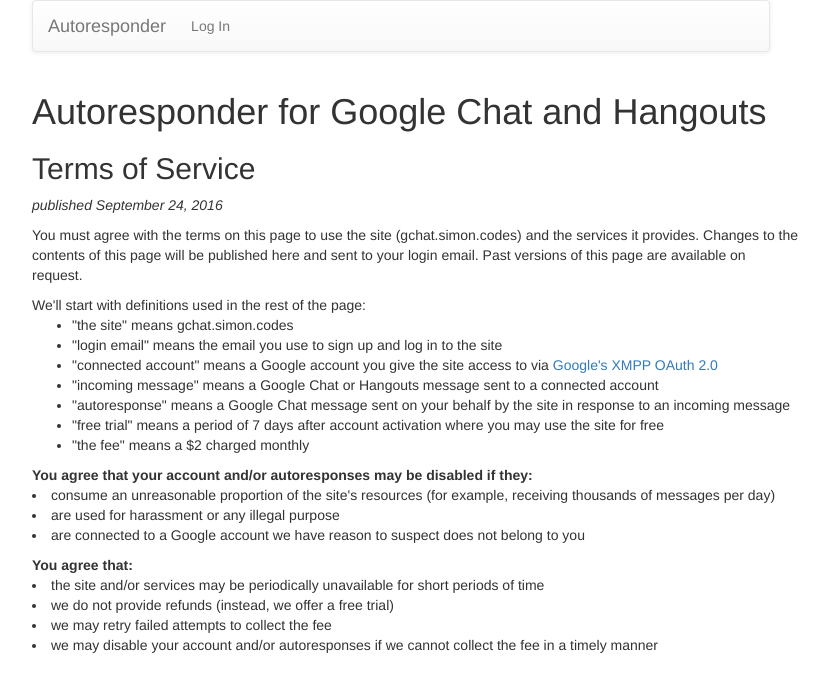
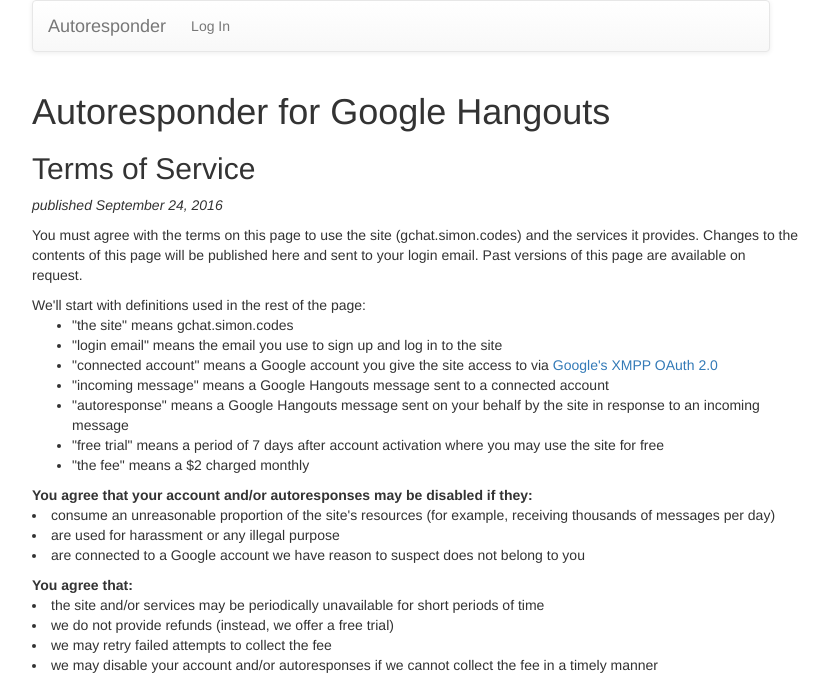
Before and after one commit to simon-weber/gchatautorespond, a Django app: page /terms/ in a window 1280 px wide. Shown: the top 675 px of the page, without its empty margins (239-1068 px from the left). Run offline with Django 3.2, Linux system fonts and the light colour scheme; parts of the project's set-up code (start-up, migrations or seed data) failed here and were passed over; some libraries are stand-ins or nearby versions.

Commit message:
remove Google Chat references to avoid confusion
that used to be what people called Google Talk, but recently Google renamed Google Hangouts Chat to Google Chat

```diff
--- a/gchatautorespond/apps/autorespond/templates/base.html
+++ b/gchatautorespond/apps/autorespond/templates/base.html
@@ -8,8 +8,8 @@
         <meta http-equiv="X-UA-Compatible" content="IE=edge">
         <meta name="viewport" content="width=device-width, initial-scale=1">
 
-        <title>Autoresponder for Google Chat and Hangouts</title>
-        <meta name="description" content="Automatically respond to Google Chat and Hangouts messages.">
+        <title>Autoresponder for Google Hangouts</title>
+        <meta name="description" content="Automatically respond to Google Hangouts messages.">
         <meta name="author" content="simon@simonmweber.com">
 
         <!-- favicon -->
--- a/gchatautorespond/apps/autorespond/templates/logged_out.html
+++ b/gchatautorespond/apps/autorespond/templates/logged_out.html
@@ -6,11 +6,11 @@
 <div class="jumbotron">
     <div class="container text-center landing">
         <h1>Autoresponder</h1>
-        <h2>for Google Chat and Hangouts</h2>
+        <h2>for Google Hangouts</h2>
         <br/>
 
         <p>
-        Autoresponder lets you reply automatically to Google Chat and Hangouts messages, even if you're offline.
+        Autoresponder lets you reply automatically to Google Hangouts messages, even if you're offline.
         <br/>
         It's {{ view.price }} charged monthly, with a {{ view.trial_length }} no-questions-asked free trial, and cancellable any time.
         </p>
@@ -42,7 +42,7 @@
                 <span class="glyphicon glyphicon-transfer" style="font-size:4em;"></span>
             </div>
             <h3>automatically direct people to a chat platform you're migrating to</h3>
-            <p>Switching from Google Chat to something like Slack? Autoresponder can tell existing contacts where to find you.</p>
+            <p>Switching from Google Hangouts to something like Slack? Autoresponder can tell existing contacts where to find you.</p>
         </div>
     </div>
     <div class="row">
--- a/gchatautorespond/apps/autorespond/templates/privacy.html
+++ b/gchatautorespond/apps/autorespond/templates/privacy.html
@@ -7,7 +7,7 @@
 {% block content %}
 <div class="container">
     <div class="row">
-        <h1>Autoresponder for Google Chat and Hangouts</h1>
+        <h1>Autoresponder for Google Hangouts</h1>
         <h2>Privacy Policy</h2>
 
         <p>
@@ -25,8 +25,8 @@
             <li>"the site" means gchat.simon.codes</li>
             <li>"login email" means the email you use to sign up and log in to the site</li>
             <li>"connected account" means a Google account you give the site access to via <a href="https://developers.google.com/talk/jep_extensions/oauth">Google's XMPP OAuth 2.0</a></li>
-            <li>"incoming message" means a Google Chat or Hangouts message sent to a connected account</li>
-            <li>"autoresponse" means a Google Chat message sent on your behalf by the site in response to an incoming message</li>
+            <li>"incoming message" means a Google Hangouts message sent to a connected account</li>
+            <li>"autoresponse" means a Google Hangouts message sent on your behalf by the site in response to an incoming message</li>
         </ul>
 
         <b>Here is what we will never do with your data:</b>
--- a/gchatautorespond/apps/autorespond/templates/terms.html
+++ b/gchatautorespond/apps/autorespond/templates/terms.html
@@ -5,7 +5,7 @@
 {% block content %}
 <div class="container">
     <div class="row">
-        <h1>Autoresponder for Google Chat and Hangouts</h1>
+        <h1>Autoresponder for Google Hangouts</h1>
         <h2>Terms of Service</h2>
 
         <p>
@@ -23,8 +23,8 @@
             <li>"the site" means gchat.simon.codes</li>
             <li>"login email" means the email you use to sign up and log in to the site</li>
             <li>"connected account" means a Google account you give the site access to via <a href="https://developers.google.com/talk/jep_extensions/oauth">Google's XMPP OAuth 2.0</a></li>
-            <li>"incoming message" means a Google Chat or Hangouts message sent to a connected account</li>
-            <li>"autoresponse" means a Google Chat message sent on your behalf by the site in response to an incoming message</li>
+            <li>"incoming message" means a Google Hangouts message sent to a connected account</li>
+            <li>"autoresponse" means a Google Hangouts message sent on your behalf by the site in response to an incoming message</li>
             <li>"free trial" means a period of 7 days after account activation where you may use the site for free</li>
             <li>"the fee" means a $2 charged monthly</li>
         </ul>
```
Also changed, not shown: README.md.
